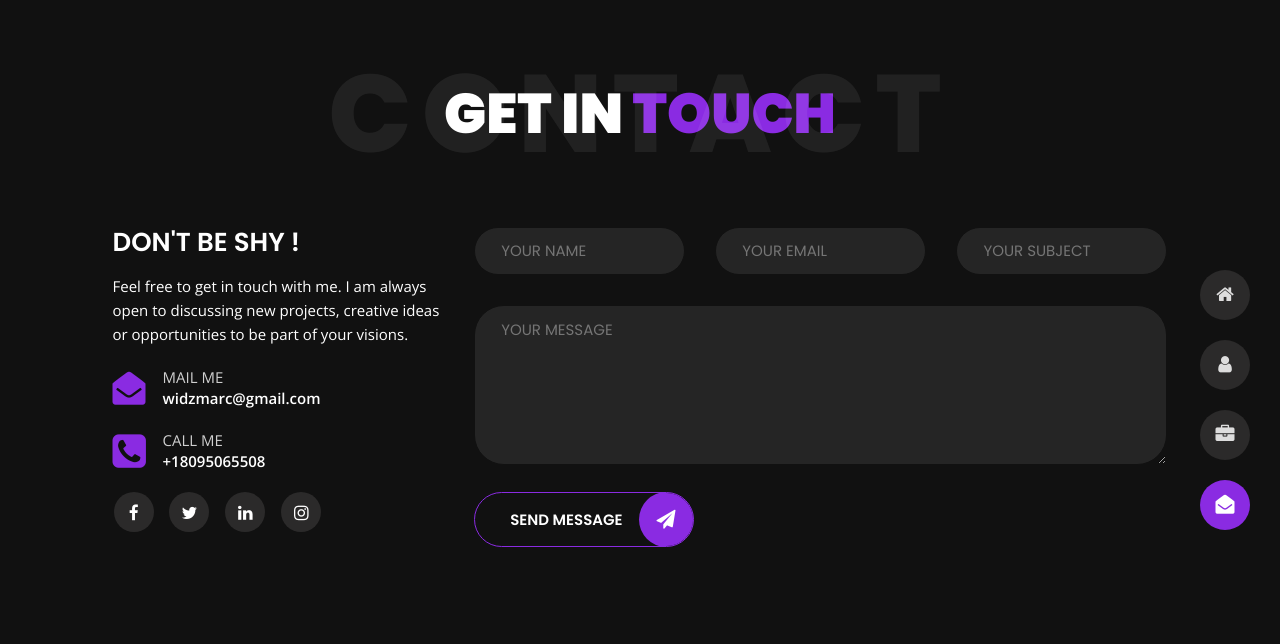
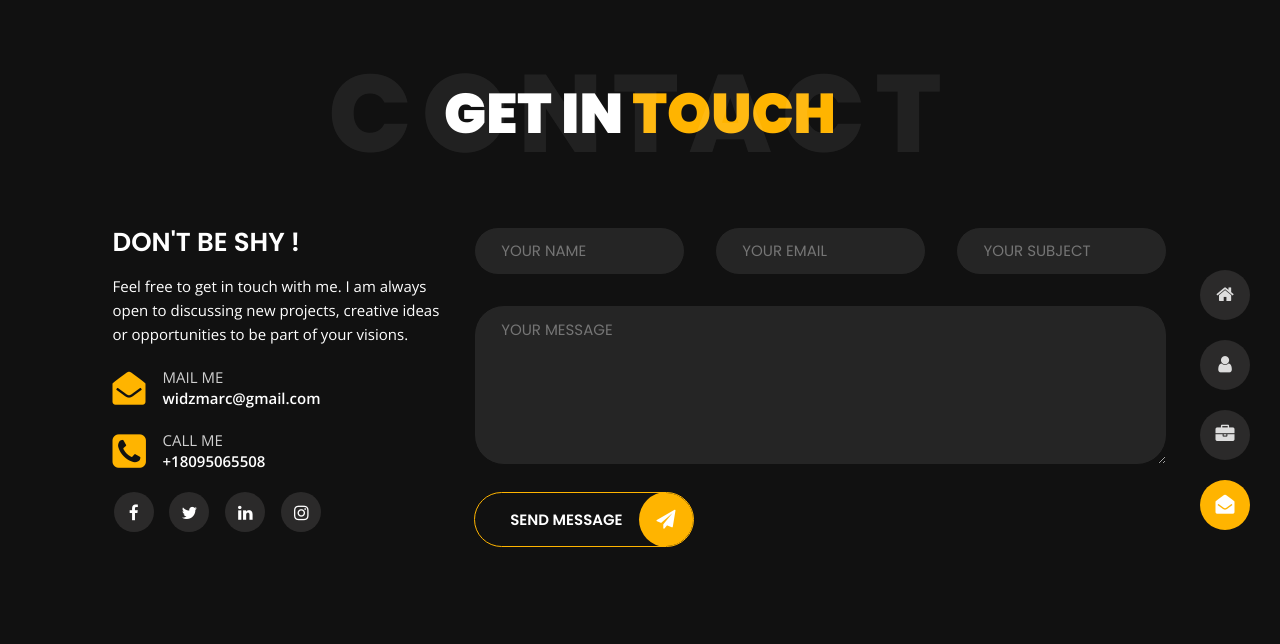
Before and after one commit to widzthedvloper/Dark-Portfolio, a plain HTML site: page contact.html in a window 1280 px wide. Drawn offline with nearby package versions, Linux system fonts and the light colour scheme.

```diff
--- a/contact.html
+++ b/contact.html
@@ -19,7 +19,7 @@
     <link href="css/style.css" rel="stylesheet">
 
     <!-- CSS Skin File -->
-    <link href="css/skins/blueviolet.css" rel="stylesheet">
+    <link href="css/skins/yellow.css" rel="stylesheet">
 
     <!-- Modernizr JS File -->
     <script src="js/modernizr.custom.js"></script>
```
